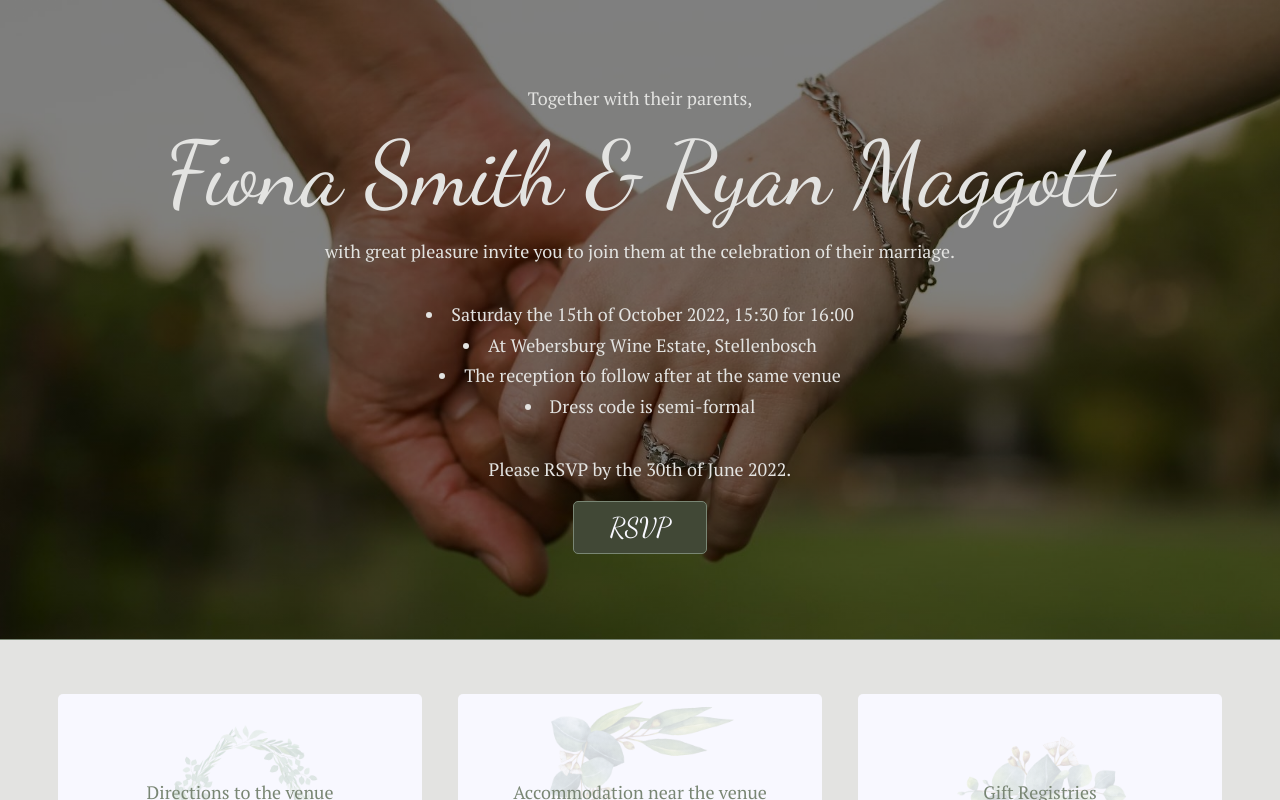
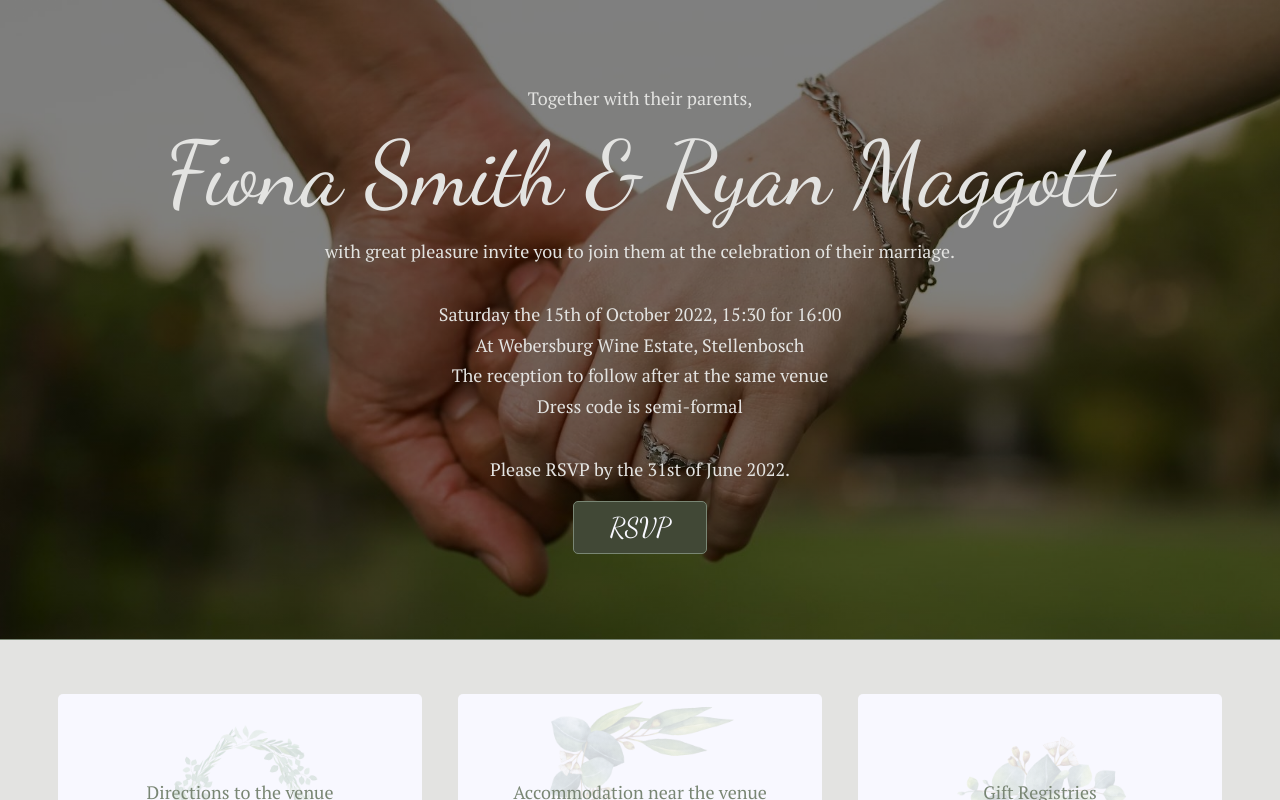
Before and after one commit to JamesGarethSmith/fiona-wedding, a Next.js app: page / in a window 1280 px wide. Shown: the top 800 px of the page. Built offline with nearby package versions, Linux system fonts and the light colour scheme.

Commit message:
fix: invitation copy and styles

```diff
--- a/components/invitation/invitation.module.scss
+++ b/components/invitation/invitation.module.scss
@@ -2,8 +2,6 @@
   text-align: center;
 
   ul {
-    list-style: disc;
-    list-style-position: inside;
     margin: 2rem 0;
 
     li {
--- a/components/invitation/invitation.tsx
+++ b/components/invitation/invitation.tsx
@@ -18,7 +18,7 @@ const Invitation = () => (
     </ul>
 
     <p>
-      Please RSVP by the <b>30th of June 2022.</b>
+      Please RSVP by the <b>31st of June 2022.</b>
     </p>
 
     <Button
```
